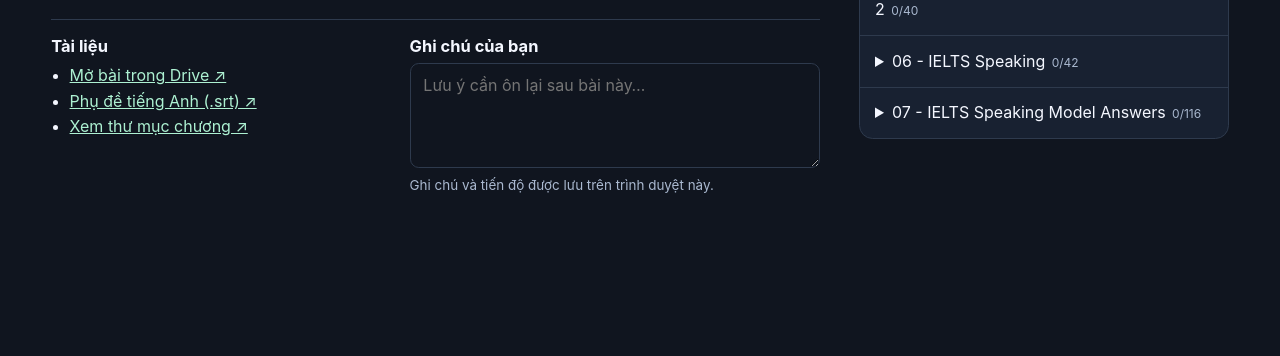
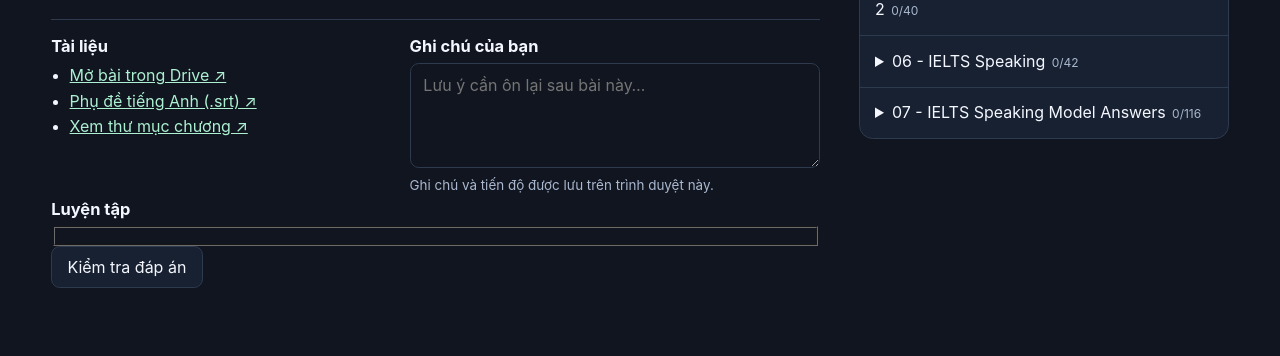
Before and after one commit to MaiDucPhat1703/ielts-study-room, a plain HTML site: page index.html in a window 1280 px wide. Shown: the part 708-1064 px from the top of the page. Before the commit the page ends 958 px from the top, so only its background shows below. Drawn offline with Linux system fonts and the light colour scheme.

Commit message:
Add interactive IELTS practice to index.html

```diff
--- a/index.html
+++ b/index.html
@@ -33,6 +33,15 @@
       <section aria-labelledby="materials-heading"><h2 id="materials-heading">Tài liệu</h2><ul id="materials"></ul></section>
       <section><label class="notes-label" for="notes">Ghi chú của bạn</label><textarea id="notes" rows="4" placeholder="Lưu ý cần ôn lại sau bài này…"></textarea><p class="muted">Ghi chú và tiến độ được lưu trên trình duyệt này.</p></section>
     </div>
+    <section class="practice" aria-labelledby="practice-title">
+      <h2 id="practice-title">Luyện tập</h2>
+      <form id="practice-form">
+        <fieldset id="practice-options"></fieldset>
+        <button type="submit">Kiểm tra đáp án</button>
+        <p id="practice-feedback" role="status"></p>
+      </form>
+      <p id="practice-task" class="muted"></p>
+    </section>
     <p class="sr-only" id="feedback" role="status"></p>
   </section>
   <aside class="outline" aria-label="Lộ trình khóa học">
```
